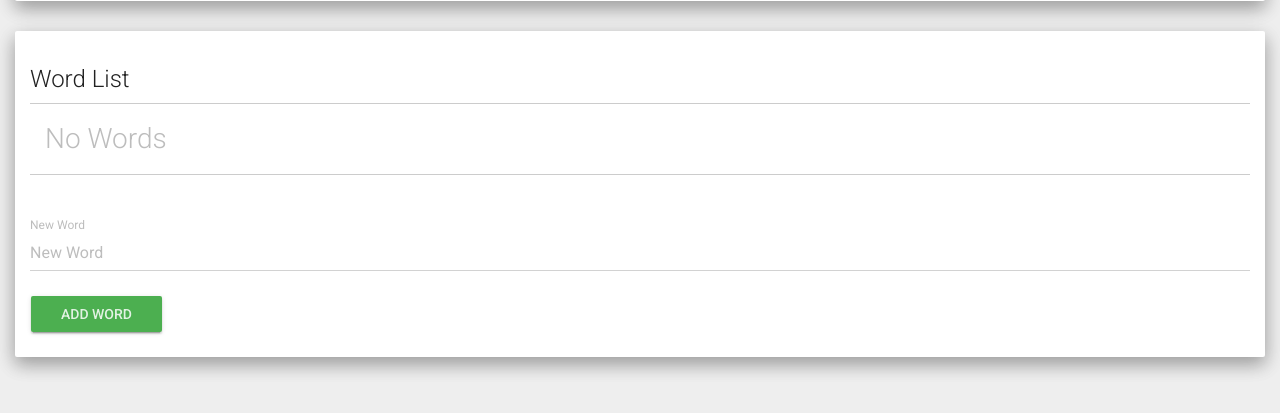
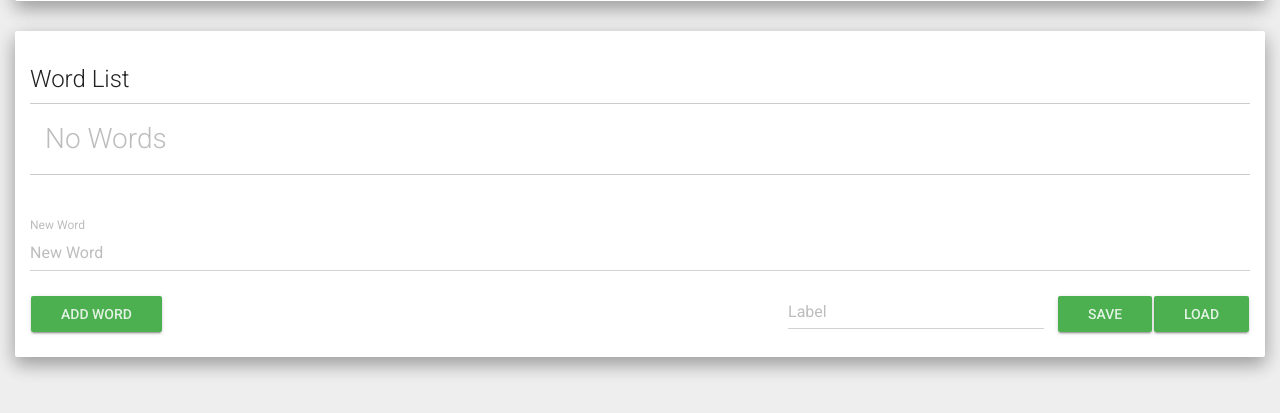
Before and after one commit to ezwang/HackTJ2016, a Flask app: page / in a window 1280 px wide. Shown: the part 296-709 px from the top of the page. Run offline with Flask 2, Linux system fonts and the light colour scheme; some libraries are stand-ins or nearby versions.

Commit message:
add input and buttons for loading and saving sets, as well as js load function

```diff
--- a/server.py
+++ b/server.py
@@ -32,7 +32,7 @@ def getPinYin():
     return 'True'
 
 
-@app.route('/saveList')
+@app.route('/saveSet')
 def saveWordList():
     name = request.args.get('label')
     l = request.args.get('words')
@@ -42,7 +42,7 @@ def saveWordList():
     return True
 
 
-@app.route('/getList')
+@app.route('/loadSet')
 def getWordList():
     name = request.args.get('label')
     try:
--- a/static/js/index.js
+++ b/static/js/index.js
@@ -78,3 +78,16 @@ function load_practice_word(word) {
     $("#practice-word").text(word);
     quiz_word();
 }
+
+function load_set() {
+  $.get('/loadSet', 'label=' + $('#load-set').val(), function(data) {
+    $('#word-list').children().remove();
+    $.each(data, function(k, v) {
+      $('#word-list').append($("<div class='word-item'><span class='word-item-text'>" + v + "</span><span class='word-item-delete'>&times;</span></div>"));
+    });
+  });
+}
+
+function save_set() {
+  // $.post('/saveSet', 'label=' + $('save-set').text() + '&words=' + )
+}
--- a/templates/index.html
+++ b/templates/index.html
@@ -69,5 +69,8 @@
         <input type="text" id="new-word" name="new-word" class="form-control" placeholder="New Word" />
     </div>
     <button id="add-word" class="btn btn-raised btn-success">Add Word</button>
+    <button id='load-set' class="btn btn-raised btn-success" style='float:right;'>Load</button>
+    <button id='save-set' class="btn btn-raised btn-success" style='float:right;'>Save</button>
+    <input type='text' id='set-label' class="form-control" style='float:right;width:20vw;box-shadow:none;margin-top:.5vw;margin-right:1vw;' placeholder="Label">
 </div>
 {% endblock %}
```
